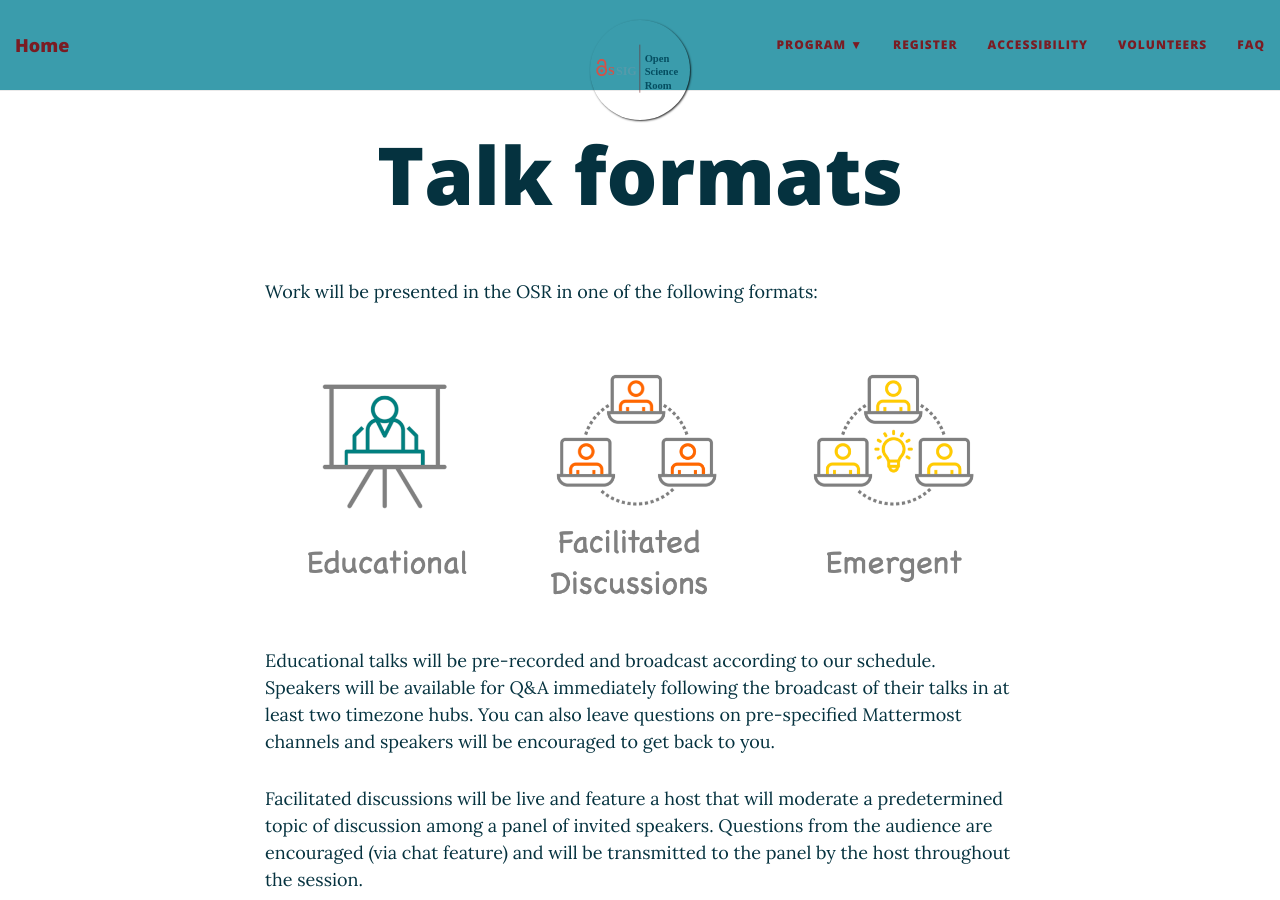
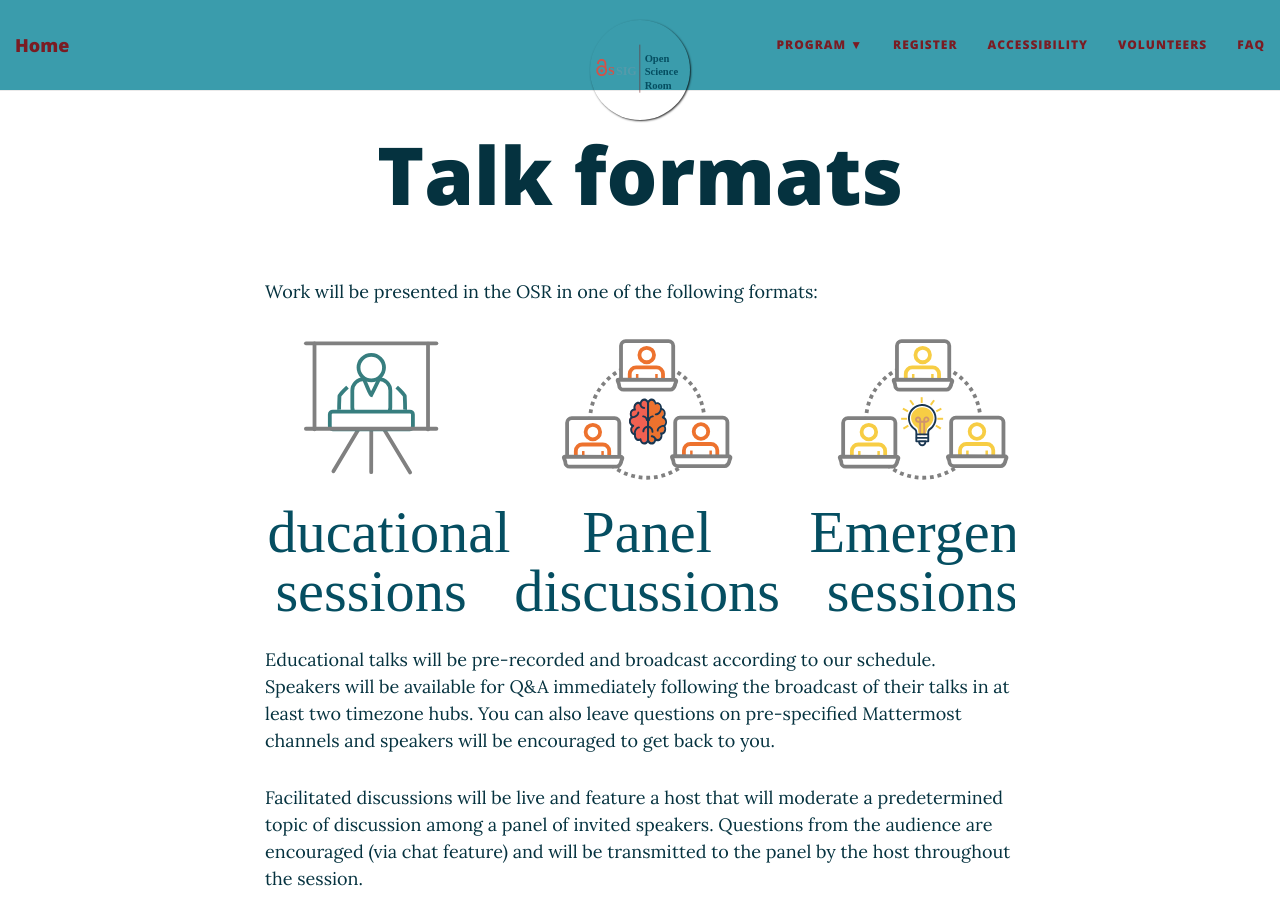
Before and after one commit to ohbm/osr2021, a Jekyll site: the page built from formats.md, in a window 1280 px wide and 900 px high. Built offline with Jekyll 4.4.1, drawn with Linux system fonts in a browser that asks for light colours; nearby versions of some CDN libraries.

Commit message:
Update formats.md

```diff
--- a/formats.md
+++ b/formats.md
@@ -7,7 +7,7 @@ title: Talk formats
 
 Work will be presented in the OSR in one of the following formats:
 
-<img align="center" src="../img/osr_themes.001.png" alt="formats">
+<img align="center" src="../img/osr_themes_eao_geg.svg" alt="formats">
 
 
 Educational talks will be pre-recorded and broadcast according to our schedule. Speakers will be available for Q&A immediately following the broadcast of their talks in at least two timezone hubs. You can also leave questions on pre-specified Mattermost channels and speakers will be encouraged to get back to you.
```
